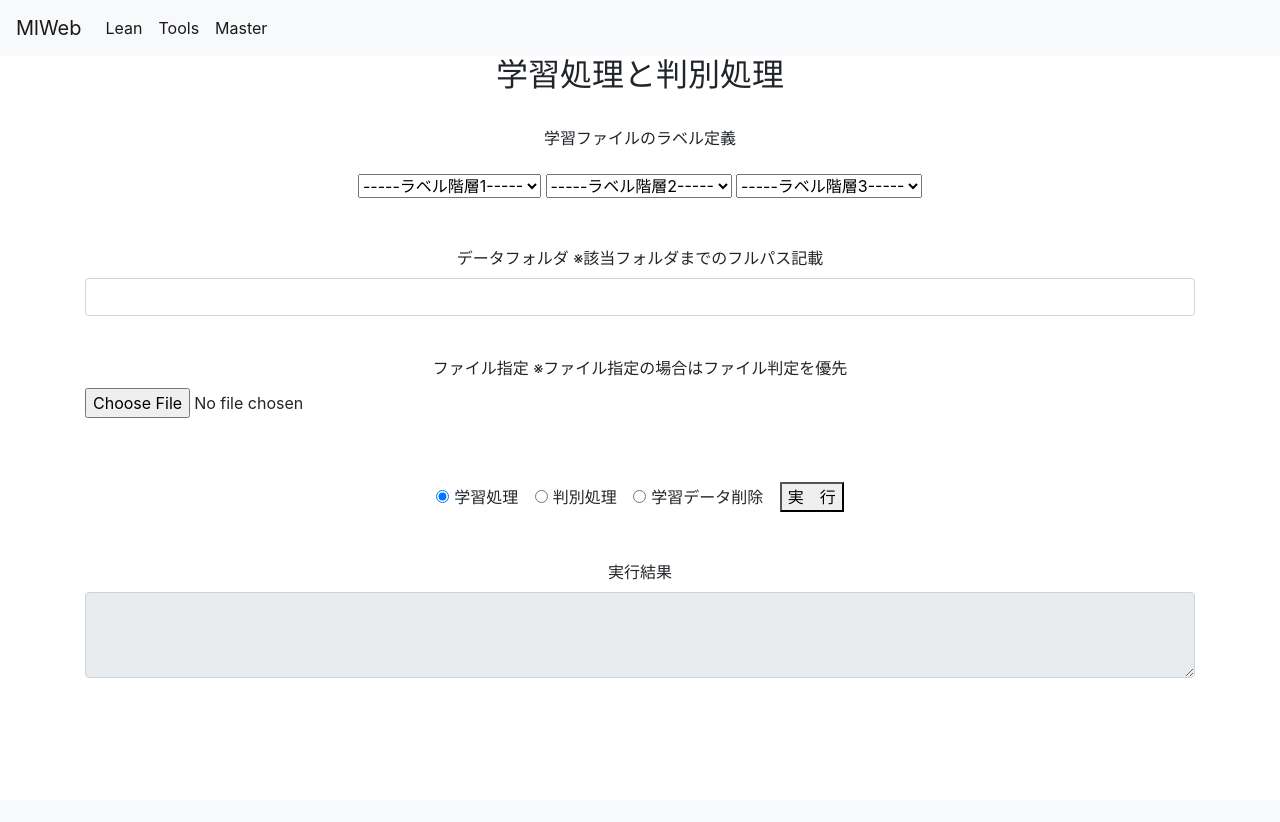
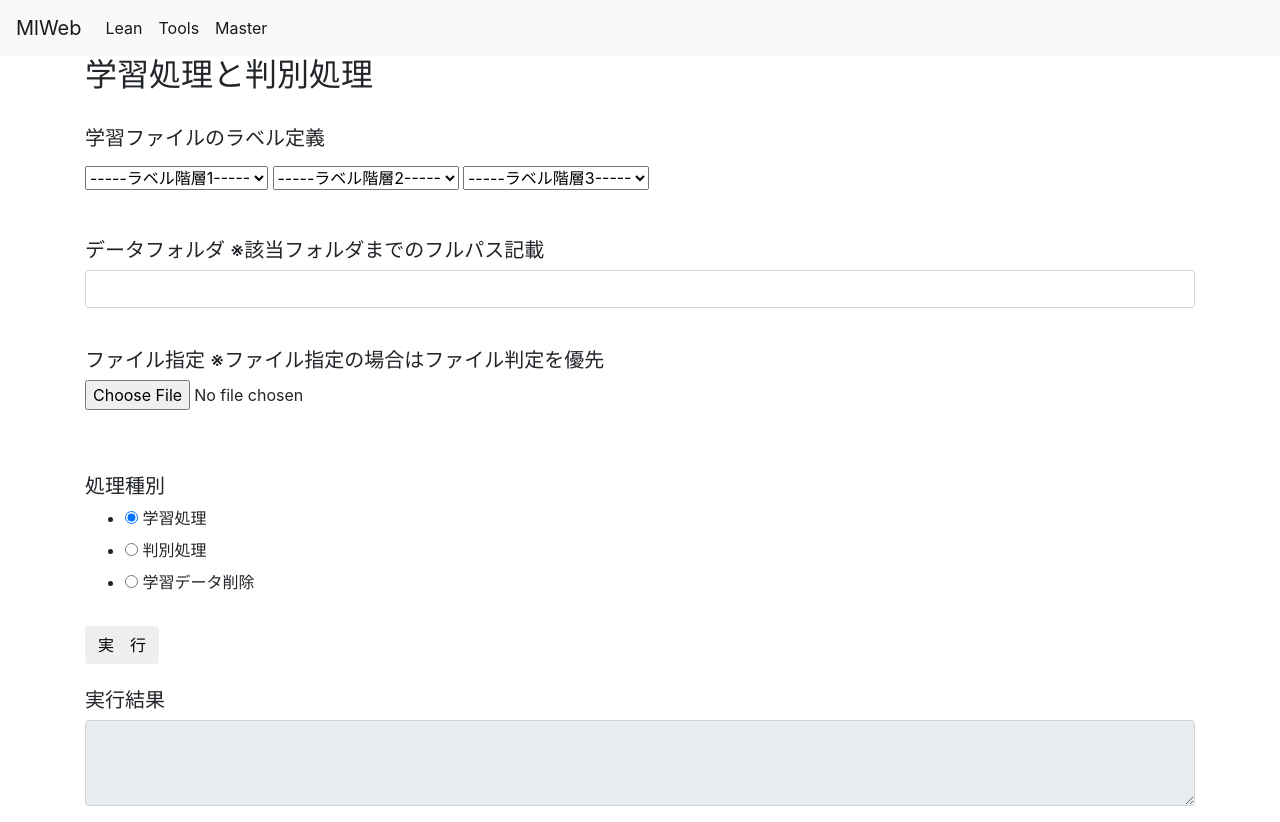
Before and after one commit to eto1976/MlApp, a Django app: page /mlapp/tabmenuTop in a window 1280 px wide. Before the commit the page ends 678 px from the top, so only its background shows below. Run offline with Django 3.2, Linux system fonts and the light colour scheme; data that the repository does not hold is empty; some libraries are stand-ins or nearby versions.

Commit message:
UI関連修正

```diff
--- a/MlApp/forms/toolsform.py
+++ b/MlApp/forms/toolsform.py
@@ -4,7 +4,7 @@ from django import forms
 class ToolsForm(forms.Form):
 
     CHOICES_1 = [
-        ('1', 'jpg'),
+        ('1', 'jpg、jpeg'),
         ('2', 'bmp'),
         ('3', 'png'),
         ('4', 'tiff'),
@@ -22,7 +22,7 @@ class ToolsForm(forms.Form):
     fileExtension = forms.MultipleChoiceField(
         label='fileExtension',
         required=False,
-        widget=forms.CheckboxSelectMultiple(attrs={'class': "checkbox-inline",}), choices=CHOICES_1
+        widget=forms.CheckboxSelectMultiple(attrs={'class': "checkbox-inline"}), choices=CHOICES_1
     )
 
     msg = forms.CharField(
--- a/MlApp/forms/topform.py
+++ b/MlApp/forms/topform.py
@@ -12,6 +12,12 @@ class TopForm(forms.Form):
     EMPTY_CHOICES_3 = (
         ('', '-----ラベル階層3-----'),
     )
+
+    CHOICES_1 = [
+        ('1', '学習処理'),
+        ('2', '判別処理'),
+        ('3', '学習データ削除'),
+    ]
 
     category_1 = forms.ChoiceField(
         choices=EMPTY_CHOICES_1,
@@ -45,10 +51,10 @@ class TopForm(forms.Form):
         max_length=260,
     )
 
-    exOp = forms.CharField(
+    exOp = forms.ChoiceField(
         label='exOp',
-        max_length=1,
-        required=True,
+        required=False,
+        widget=forms.RadioSelect, choices= CHOICES_1, initial=1
     )
 
     msg = forms.CharField(
--- a/MlApp/templates/base.html
+++ b/MlApp/templates/base.html
@@ -20,10 +20,10 @@
     <!-- Custom styles for this template -->
   </head>
 
-  <body class="text-center">
+  <body class="text-left">
 
 	<nav class="navbar navbar-expand-lg navbar-light bg-light">
-	  <a class="navbar-brand" href="#">MlWeb</a>
+	  <a class="navbar-brand" href="tabmenuTop">MlWeb</a>
 	  <button class="navbar-toggler" type="button" data-toggle="collapse" data-target="#navbarSupportedContent" aria-controls="navbarSupportedContent" aria-expanded="false" aria-label="Toggle navigation">
 	    <span class="navbar-toggler-icon"></span>
 	  </button>
--- a/MlApp/templates/top.html
+++ b/MlApp/templates/top.html
@@ -7,60 +7,48 @@
 
 <style type="text/css">
 <!--
-}
 -->
 </style>
 
 <div class="container">
-    <form class="form-signin" method="post" action="topExecution" >{% csrf_token %}
+    <form method="post" action="topExecution" >{% csrf_token %}
         {{ form.errors }}
 
 		<h2>学習処理と判別処理</h2>
 <BR>
-
         <div class="form-group">
-	        <label>学習ファイルのラベル定義</label>
+	        <h5>学習ファイルのラベル定義</h5>
         </div>
-
 		{{ topForm.category_1 }}
 		{{ topForm.category_2 }}
 		{{ topForm.category_3 }}
-
 <BR>
 <BR>
 <BR>
         <div class="form-group">
-            <label>データフォルダ ※該当フォルダまでのフルパス記載</label>
-<BR>
+	        <h5>データフォルダ ※該当フォルダまでのフルパス記載</h5>
 			{{ topForm.dataFolder }}
         </div>
 <BR>
         <div class="form-group">
-		    <label>ファイル指定 ※ファイル指定の場合はファイル判定を優先</label>
+	        <h5>ファイル指定 ※ファイル指定の場合はファイル判定を優先</h5>
 		    <input type="file" name="testFile" class="form-control-file" >
 		    <!-- file属性にvalueはセットできない -->
         </div>
 <BR>
 <BR>
-		<div class="form-check form-check-inline">
-		  <input class="form-check-input" type="radio" name="exOp" id="train" value="1" required checked="checked" >
-		  <label class="form-check-label" for="train">学習処理</label>
+        <h5>処理種別</h5>
+        <div class="form-check form-check-inline">
+	        <label>
+			{{ topForm.exOp }}
+			</label>
 		</div>
-		<div class="form-check form-check-inline">
-		  <input class="form-check-input" type="radio" name="exOp" id="test" value="2" required >
-		  <label class="form-check-label" for="test">判別処理</label>
-		</div>
-		<div class="form-check form-check-inline">
-		  <input class="form-check-input" type="radio" name="exOp" id="test" value="3" required >
-		  <label class="form-check-label" for="test">学習データ削除</label>
-		</div>
-
-        <button type="submit" name="doExecute" >実　行</button>
 <BR>
+        <button type="submit" class="btn btn-default" name="doExecute" >実　行</button>
 <BR>
 <BR>
         <div class="form-group">
-            <label>実行結果</label>
+	        <h5>実行結果</h5>
 			{{ topForm.msg }}
         </div>
 
--- a/MlApp/views/tools.py
+++ b/MlApp/views/tools.py
@@ -16,19 +16,18 @@ def toolsExecution(request):
 
     url = form.data['sturlpath']
     extensions = form.data['fileExtension']
+    msg = form.data['msg']
 
     # 実行ボタン押下時
     if 'doExecute' in request.POST:
-
         # 画像クローリング処理
         msg = WebCrawlerLogic.crawring(url, extensions)
-
 
     #メッセージをセット
     formcopy.data['msg'] = msg
     template = loader.get_template("tools.html")
     context = {
-        "toolsform": formcopy,
+        "toolsForm": formcopy,
     }
 
     return HttpResponse(template.render(context, request))
```
Also changed, not shown: MlApp/templates/master.html (+8 -3 lines), MlApp/templates/tools.html (+16 -13 lines).
